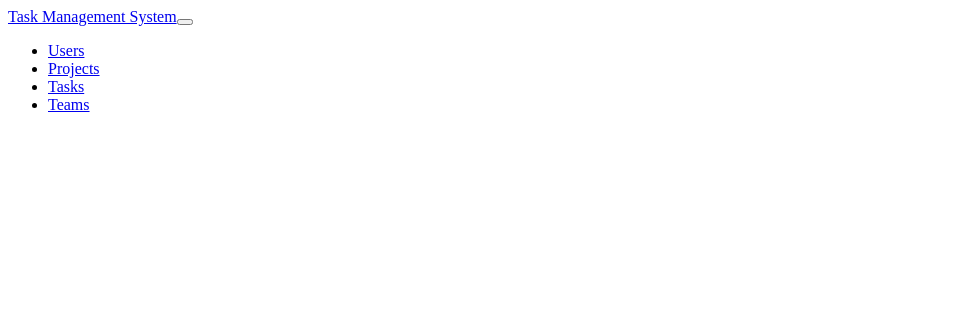
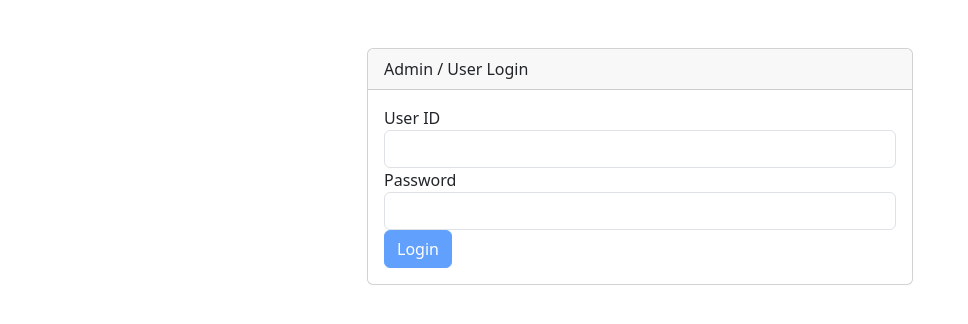
Before and after one commit to GowreeshEA/Seyyone-Time--Schedule, an Angular app in the folder taskmanagement/: page / in a window 1280 px wide. Shown: the top 324 px of the page, without its empty margins (0-968 px from the left). Built offline with nearby package versions, Linux system fonts and the light colour scheme.

Commit message:
Final template added

```diff
--- a/taskmanagement/angular.json
+++ b/taskmanagement/angular.json
@@ -35,9 +35,11 @@
               "src/assets"
             ],
             "styles": [
-              "src/styles.css"
+              "node_modules/bootstrap/dist/css/bootstrap.min.css"
             ],
-            "scripts": [],
+            "scripts": [
+              "node_modules/popper.js/dist/umd/popper.min.js"
+            ],
             "server": "src/main.server.ts",
             "prerender": true,
             "ssr": {
--- a/taskmanagement/package.json
+++ b/taskmanagement/package.json
@@ -21,7 +21,10 @@
     "@angular/platform-server": "^17.0.0",
     "@angular/router": "^17.0.0",
     "@angular/ssr": "^17.0.8",
+    "@ng-bootstrap/ng-bootstrap": "^16.0.0",
+    "bootstrap": "^5.3.2",
     "express": "^4.18.2",
+    "popper.js": "^1.16.1",
     "rxjs": "~7.8.0",
     "tslib": "^2.3.0",
     "zone.js": "~0.14.2"
--- a/taskmanagement/src/app/app-routing.module.ts
+++ b/taskmanagement/src/app/app-routing.module.ts
@@ -1,13 +1,15 @@
 import { NgModule } from '@angular/core';
 import { RouterModule, Routes } from '@angular/router';
 import { HomeComponent } from './home/home.component';
+import { LoginPageComponent } from './login-page/login-page.component';
 
 const routes: Routes = [
   // { path: 'users', component: UsersComponent },
   // { path: 'projects', component: ProjectsComponent },
   // { path: 'tasks', component: TasksComponent },
   // { path: 'teams', component: TeamsComponent },
-  { path: '', component: HomeComponent },
+  { path: '', component: LoginPageComponent},
+  {path:'home',component:HomeComponent}
 ];
 @NgModule({
   imports: [RouterModule.forRoot(routes)],
--- a/taskmanagement/src/app/home/home.component.css
+++ b/taskmanagement/src/app/home/home.component.css
@@ -0,0 +1,48 @@
+.btn-group {
+    margin-right: 90px;
+}
+  .btn-group {
+    display: inline-block;
+    position: relative;
+  }
+
+  .btn-group .dropdown-menu {
+    position: absolute;
+    top: calc(100% + 10px); /* Adjust the spacing as needed */
+    left: 50%;
+    transform: translateX(-50%);
+    z-index: 1000;
+  }
+  .btn-group {
+    position: relative;
+    margin-bottom: 10px; /* Adjust the margin as needed */
+  }
+
+  .custom-circle {
+    position: absolute;
+    top: 50%;
+    right: 5px; /* Adjust the positioning as needed */
+    width: 45px; /* Adjust the size of the circle as needed */
+    height: 45px;
+    background-color: #777; /* Change to grey color or your preferred color */
+    border-radius: 50%;
+    cursor: pointer;
+    display: flex;
+    align-items: center;
+    justify-content: center;
+    transform: translateY(-50%); /* Center vertically */
+    z-index: 1001; /* Ensure the button is on top of the dropdown menu */
+  }
+
+  .circle-letter {
+    color: hwb(0 100% 0%); /* Set the color of the letter inside the circle */
+    font-size: 18px; /* Adjust the font size as needed */
+    font-weight: bold; /* Optionally set font weight */
+  }
+
+  .dropdown-menu {
+    position: absolute;
+    top: 100%;
+    right: 0;
+    z-index: 1000;
+  }
--- a/taskmanagement/src/app/home/home.component.html
+++ b/taskmanagement/src/app/home/home.component.html
@@ -1,7 +1,7 @@
 <header class="navbar navbar-expand-lg navbar-light bg-light">
     <div class="container-fluid">
       <a class="navbar-brand" href="#">Task Management System</a>
-      <button
+      <!-- <button
         class="navbar-toggler"
         type="button"
         data-bs-toggle="collapse"
@@ -12,7 +12,7 @@
         (click)="toggleColor()"
       >
         <span class="navbar-toggler-icon"></span>
-      </button>
+      </button> -->
       <div class="collapse navbar-collapse" id="navbarNav">
         <ul class="navbar-nav">
           <li class="nav-item">
@@ -30,8 +30,25 @@
         </ul>
       </div>
     </div>
+    <div class="card-body">
+      <div class="btn-group">
+        <!-- <button type="button" class="btn btn-primary" (click)="toggleDropdown()">Profile</button> -->
+        <div class="custom-circle" (click)="toggleDropdown()"></div>
+        <span class="circle-letter">P</span>
+
+        <!-- </button> -->
+        <div class="dropdown-menu dropdown-menu-right" [ngClass]="{'show': isDropdownOpen}" (click)="closeDropdown()">
+          <a class="dropdown-item" href="#">Profile</a>
+          <a class="dropdown-item" href="#">Manage Account</a>
+          <a class="dropdown-item" href="#">ACL</a>
+          <a class="dropdown-item" href="#">Log Out</a>
+
+        </div>
+      </div>
+    </div>
+    <!-- End Profile Button at the End -->
   </header>
   <div class="container mt-4">
     <!-- Your home page content goes here -->
-    <router-outlet></router-outlet>
+    <!-- <router-outlet></router-outlet> -->
   </div>
--- a/taskmanagement/src/app/home/home.component.ts
+++ b/taskmanagement/src/app/home/home.component.ts
@@ -1,4 +1,5 @@
-import { Component } from '@angular/core';
+import { Component, ElementRef, HostListener, ViewChild } from '@angular/core';
+import { NgbModal } from '@ng-bootstrap/ng-bootstrap';
 
 @Component({
   selector: 'app-home',
@@ -6,8 +7,27 @@ import { Component } from '@angular/core';
   styleUrl: './home.component.css'
 })
 export class HomeComponent {
+
   isBlue = true;
 
+  isDropdownOpen = false;
+
+  constructor(private el: ElementRef) {}
+
+  @HostListener('document:click', ['$event'])
+  onClickOutside(event: Event) {
+    if (!this.el.nativeElement.contains(event.target)) {
+      this.closeDropdown();
+    }
+  }
+
+  toggleDropdown() {
+    this.isDropdownOpen = !this.isDropdownOpen;
+  }
+
+  closeDropdown() {
+    this.isDropdownOpen = false;
+  }
   toggleColor() {
     this.isBlue = !this.isBlue;
   }
--- /dev/null
+++ b/taskmanagement/src/app/login-page/login-page.component.html
@@ -0,0 +1,42 @@
+
+<div class="container mt-5">
+    <div class="row justify-content-center">
+      <div class="col-md-6">
+        <div class="card">
+          <div class="card-header">
+            Admin / User Login
+          </div>
+          <div class="card-body">
+            <form [formGroup]="loginForm" (ngSubmit)="onSubmit()">
+              <div class="form-group">
+                <label for="userId">User ID</label>
+                <input type="text" id="userId" formControlName="userId" class="form-control" [ngClass]="{'is-invalid': userId?.invalid && (userId?.dirty || userId?.touched)}">
+                <div *ngIf="userId?.invalid && (userId?.dirty || userId?.touched)" class="invalid-feedback">
+                  <div *ngIf="userId?.errors?.['required']">User ID is required</div>
+                  <div *ngIf="userId?.errors?.['minlength']">User ID must be at least 4 characters</div>
+                </div>
+              </div>
+
+              <div class="form-group">
+                <label for="password">Password</label>
+                <input type="password" id="password" formControlName="password" class="form-control" [ngClass]="{'is-invalid': password?.invalid && (password?.dirty || password?.touched)}">
+                <div *ngIf="password?.invalid && (password?.dirty || password?.touched)" class="invalid-feedback">
+                  <div *ngIf="password?.errors?.['required']">Password is required</div>
+                  <div *ngIf="password?.errors?.['minlength']">Password must be at least 8 characters</div>
+                  <div *ngIf="password?.errors?.['uppercase']">Password must contain at least one uppercase letter</div>
+                  <div *ngIf="password?.errors?.['number']">Password must contain at least one numeric character</div>
+                  <div *ngIf="password?.errors?.['specialCharacter']">Password must contain at least one special character</div>
+                </div>
+              </div>
+
+              <div *ngIf="loginForm.valid" class="alert alert-success">
+                Validation successful! You can now submit the form.
+              </div>
+
+              <button type="submit" class="btn btn-primary" [disabled]="!loginForm.valid">Login</button>
+            </form>
+          </div>
+        </div>
+      </div>
+    </div>
+  </div>
--- /dev/null
+++ b/taskmanagement/src/app/login-page/login-page.component.ts
@@ -0,0 +1,72 @@
+import { Component } from '@angular/core';
+import { AbstractControl, FormBuilder, FormGroup, ValidationErrors, Validators } from '@angular/forms';
+import { Router } from '@angular/router';
+
+@Component({
+  selector: 'app-login-page',
+  templateUrl: './login-page.component.html',
+  styleUrl: './login-page.component.css'
+})
+export class LoginPageComponent {
+  loginForm!: FormGroup;
+
+  constructor(private fb: FormBuilder,private router:Router) { }
+
+  ngOnInit(): void {
+    this.loginForm = this.fb.group({
+      userId: ['', [Validators.required, Validators.minLength(4)]],
+      password: [
+        '',
+        [
+          Validators.required,
+          Validators.minLength(8),
+          this.containsUppercase,
+          this.containsNumber,
+          this.containsSpecialCharacter
+        ]
+      ]
+    });
+  }
+
+
+  get userId() {
+    return this.loginForm.get('userId');
+  }
+
+  get password() {
+    return this.loginForm.get('password');
+  }
+
+  containsUppercase(control: AbstractControl): ValidationErrors | null {
+    const value: string = control.value;
+    if (/[A-Z]/.test(value)) {
+      return null;
+    }
+    return { uppercase: true };
+  }
+
+  containsNumber(control: AbstractControl): ValidationErrors | null {
+    const value: string = control.value;
+    if (/\d/.test(value)) {
+      return null;
+    }
+    return { number: true };
+  }
+
+  containsSpecialCharacter(control: AbstractControl): ValidationErrors | null {
+    const value: string = control.value;
+    if (/[!@#$%^&*(),.?":{}|<>]/.test(value)) {
+      return null;
+    }
+    return { specialCharacter: true };
+  }
+
+  onSubmit() {
+    if (this.loginForm.valid) {
+      console.log('Form submitted:', this.loginForm.value);
+      this.router.navigate(['/home'])
+    } else {
+      this.loginForm.markAllAsTouched();
+    }
+  }
+}
```
Also changed, not shown: taskmanagement/src/app/app.module.ts (+9 -2 lines), taskmanagement/src/app/login-page/login-page.component.css (added), 2 other files (tests, documents, lock files or other folders).
